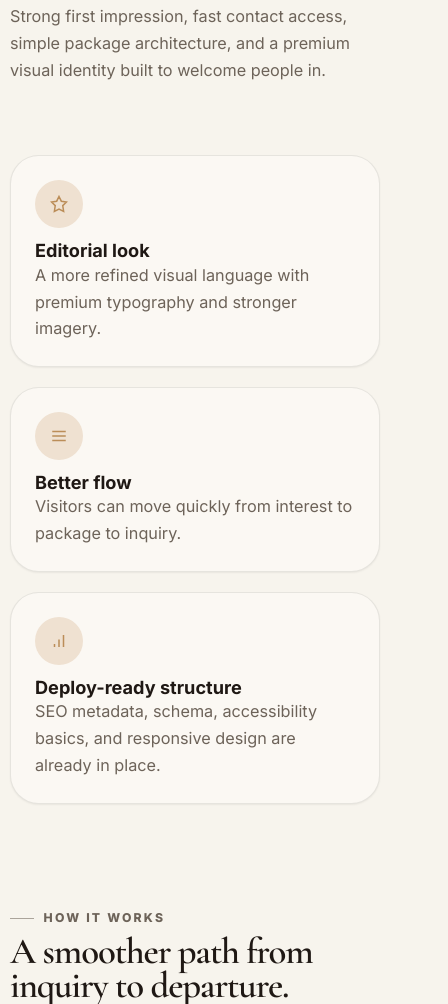
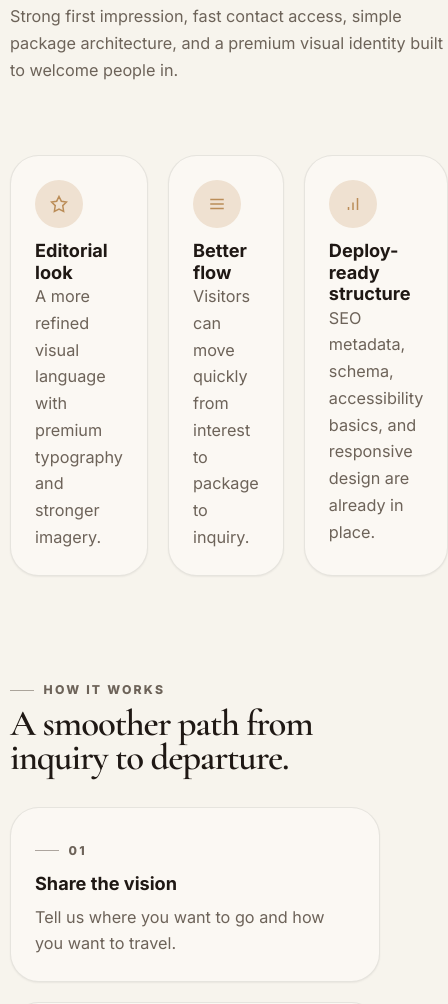
Before and after one commit to Dike-Code/northwindstravel, a plain HTML site: page index.html in a window 390 px wide. Shown: the part 2721-3725 px from the top of the page, 448 px wide, since content can reach past the window. Drawn offline with nearby package versions, Linux system fonts and the light colour scheme.

Commit message:
Update Tag

```diff
--- a/style.css
+++ b/style.css
@@ -616,7 +616,7 @@ footer {
 	}
 	.hero-grid,
 	.package-grid,
-	.feature-grid,
+	/* .feature-grid, */
 	.process,
 	.section-split,
 	.proof-row,
```
